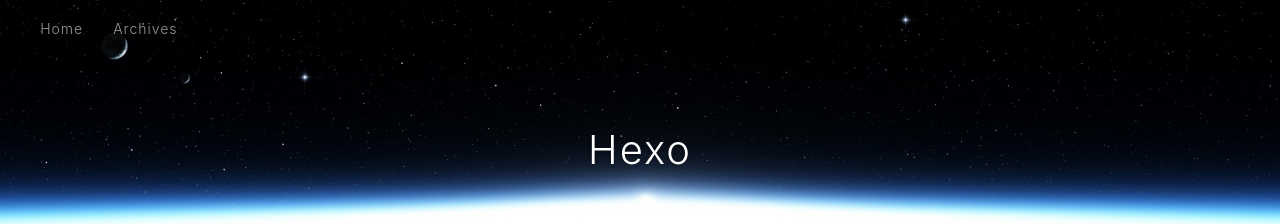
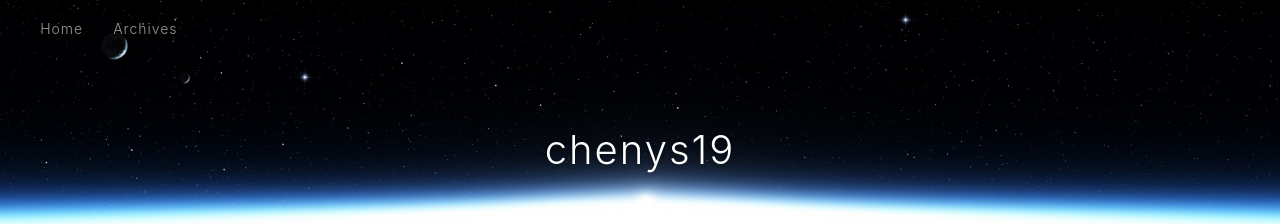
Before and after one commit to chenys19/chenys19.github.io, a plain HTML site: page index.html in a window 1280 px wide. Shown: the top 224 px of the page. Drawn offline with Linux system fonts and the light colour scheme.

Commit message:
Site updated: 2025-01-18 23:56:01

```diff
--- a/index.html
+++ b/index.html
@@ -39,7 +39,7 @@
   <div id="header-outer" class="outer">
     <div id="header-title" class="inner">
       <h1 id="logo-wrap">
-        <a href="/" id="logo">Hexo</a>
+        <a href="/" id="logo">chenys19</a>
       </h1>
 
     </div>
```
